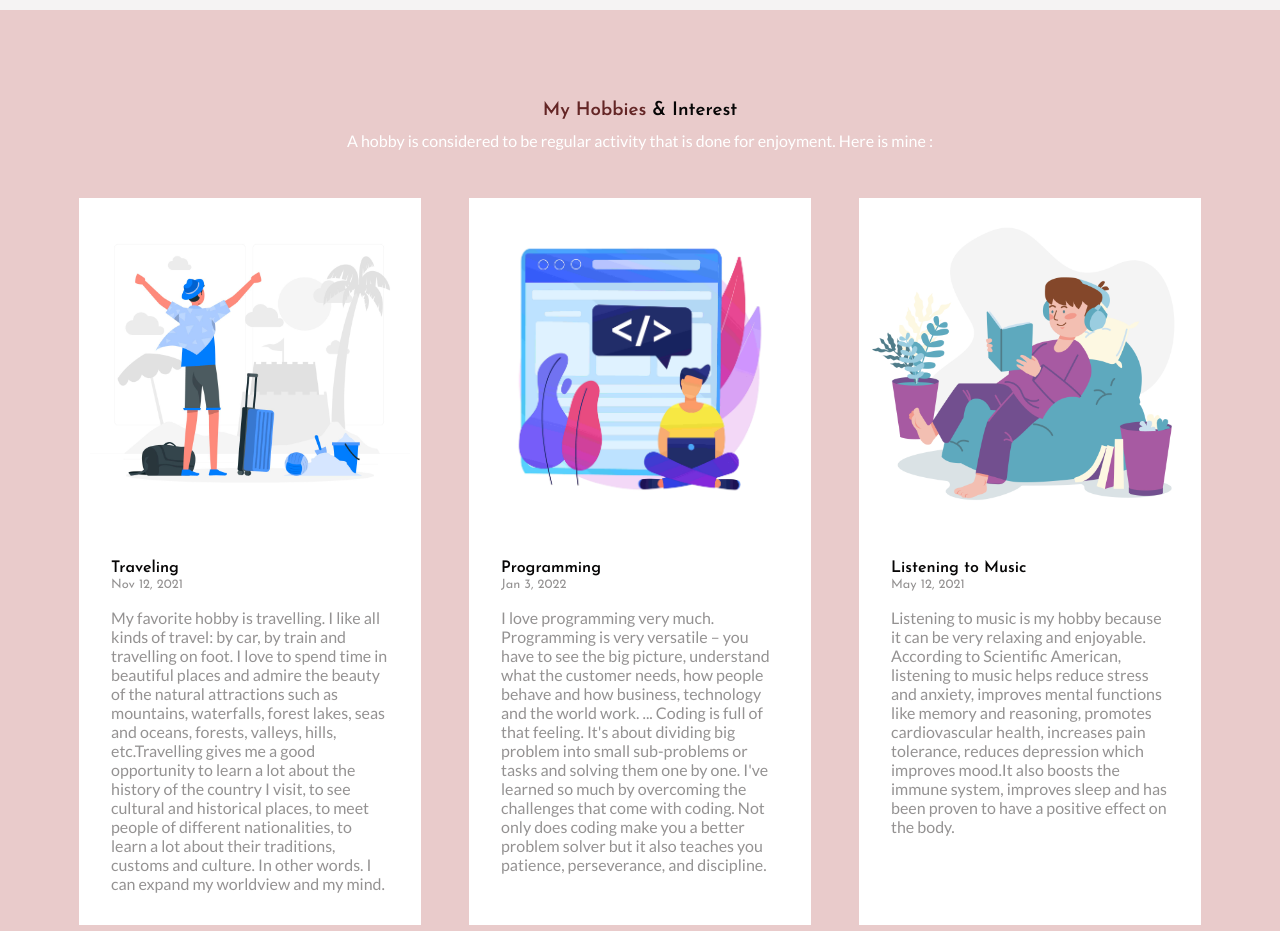
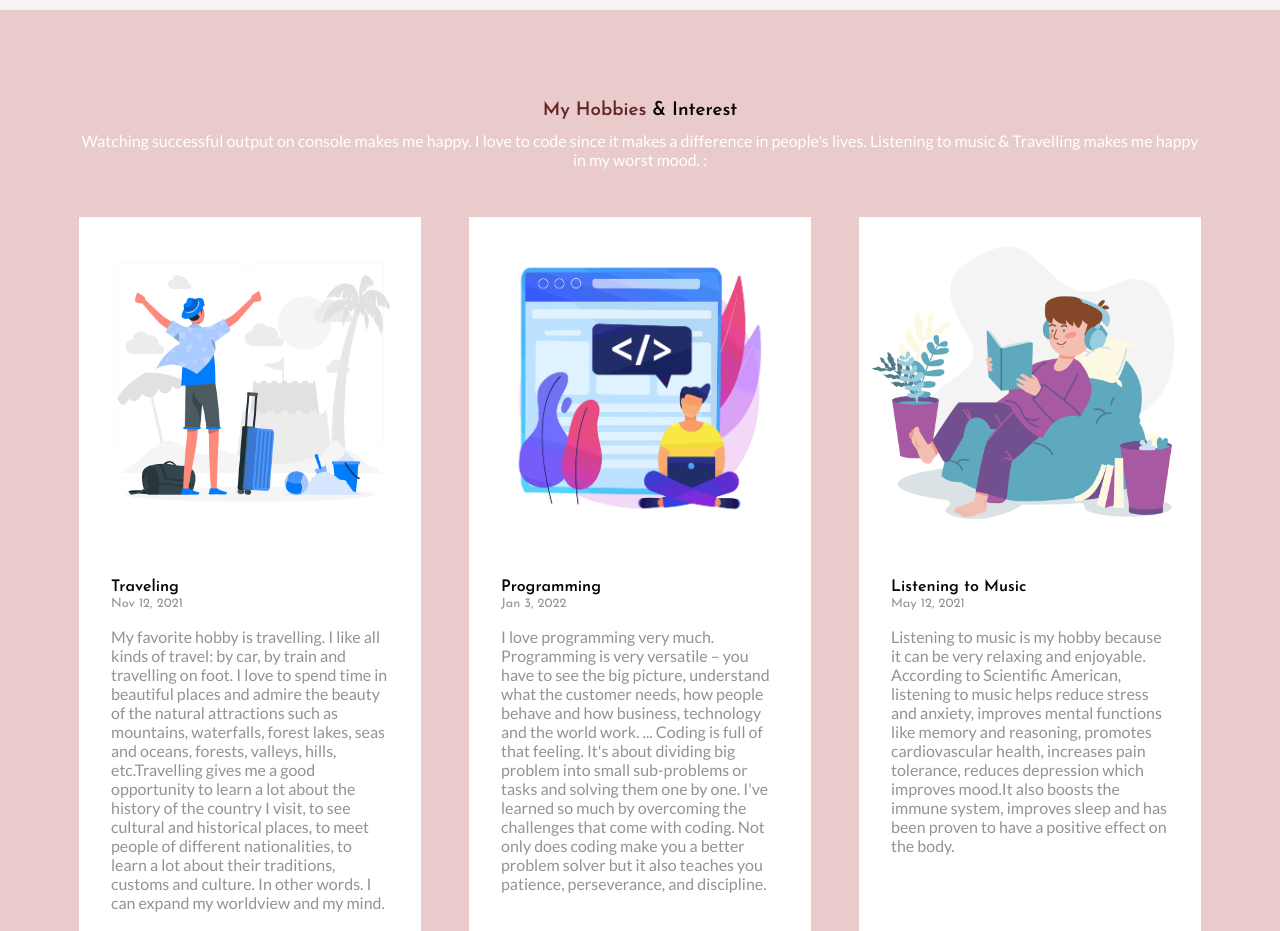
Before and after one commit to Anurag313y/myPortfolio.github.io, a plain HTML site: page index.html in a window 1280 px wide. Shown: the part 4960-5891 px from the top of the page. Drawn offline with nearby package versions, Linux system fonts and the light colour scheme; a script that the page names is missing.

Commit message:
hobby section is updated

```diff
--- a/index.html
+++ b/index.html
@@ -351,8 +351,9 @@
     <section class="blog" id="blogs1">
       <div class="container">
         <h1 class="section-heading" ><span>My Hobbies </span>& Interest </h1>
-        <p id="blogheading">A hobby is considered to be regular activity that is done
-          for enjoyment. Here is mine :
+        <p id="blogheading">Watching successful output on console makes me happy. I love to code since it makes a difference in people's lives.
+          Listening to music & Travelling makes me happy in my worst mood.
+          :
         </p>
         <div class="card-wrapper">
           <div class="card">
```
